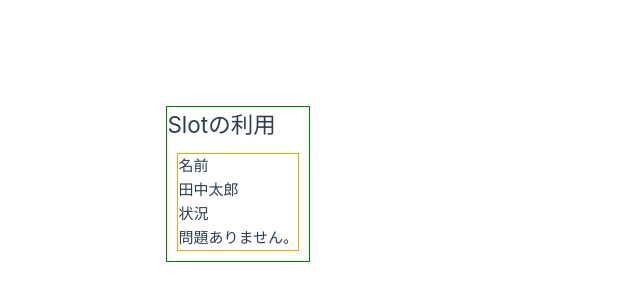
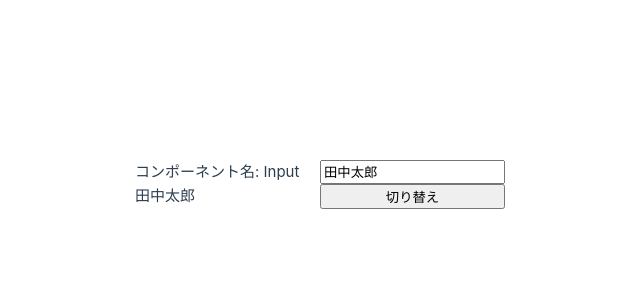
Before and after one commit to arakaki-asdf/hello-vue, a Vue app: page / in a window 1280 px wide. Shown: the part 216-516 px from the top of the page, without its empty margins (320-960 px from the left). Built offline with nearby package versions, Linux system fonts and the light colour scheme.

Commit message:
動的コンポーネント切り替え

```diff
--- a/src/App.vue
+++ b/src/App.vue
@@ -1,22 +1,29 @@
 <script setup lang="ts">
-import OneSection from "./components/OneSection.vue";
+import { ref, shallowRef } from "vue";
+import Radio from "./components/Radio.vue";
+import Select from "./components/Select.vue";
+import Input from "./components/Input.vue";
+
+const componentList = [Input, Radio, Select];
+const nameList: string[] = ["Input", "Radio", "Select"];
+
+let currentIndex = 0;
+const currentComponent = shallowRef(componentList[currentIndex]);
+const currentName = ref(nameList[currentIndex]);
+
+const switchComponent = (): void => {
+  currentIndex = ++currentIndex % componentList.length;
+  currentComponent.value = componentList[currentIndex];
+  currentName.value = nameList[currentIndex];
+}
 </script>
 
 <template>
-  <section class="box">
-    <h2>Slotの利用</h2>
-    <OneSection>
-      <template v-slot:detail="{memberInfo}">
-        <dl>
-          <dt>名前</dt>
-          <dd>{{  memberInfo.name }}</dd>
-
-          <dt>状況</dt>
-          <dd>{{ memberInfo.state }}</dd>
-        </dl>
-      </template>
-    </OneSection>
-  </section>
+  <p>コンポーネント名: {{ currentName }}</p>
+  <KeepAlive>
+    <component v-bind:is="currentComponent" />
+  </KeepAlive>
+  <button v-on:click="switchComponent">切り替え</button>
 </template>
 
 <style>
--- /dev/null
+++ b/src/components/Input.vue
@@ -0,0 +1,12 @@
+<script setup lang="ts">
+import { ref } from "vue";
+
+// v-modelによる双方向バインディング
+const inputNameModel = ref("田中太郎");
+</script>
+
+<template>
+    <!-- v-model 双方向バインディング -->
+    <input type="text" v-model="inputNameModel">
+    <p>{{ inputNameModel }}</p>
+</template>
--- /dev/null
+++ b/src/components/Radio.vue
@@ -0,0 +1,23 @@
+<script setup lang="ts">
+import { ref } from "vue";
+
+// v-modelによる双方向バインディング
+const memberType = ref(1);
+</script>
+
+<template>
+    <label>
+        <input type="radio" name="memberType" value="1" v-model="memberType">
+        通常会員
+    </label>
+    <label>
+        <input type="radio" name="memberType" value="2" v-model="memberType">
+        特別会員
+    </label>
+    <label>
+        <input type="radio" name="memberType" value="3" v-model="memberType">
+        優良会員
+    </label>
+    <br>
+    <p>選択されたラジオボタン: {{ memberType }}</p>
+</template>
--- /dev/null
+++ b/src/components/Select.vue
@@ -0,0 +1,16 @@
+<script setup lang="ts">
+import { ref } from "vue";
+
+// v-modelによる双方向バインディング
+const memberTypeSelect = ref(1);
+</script>
+
+<template>
+    <select v-model="memberTypeSelect">
+        <option value="1">通常会員</option>
+        <option value="2">特別会員</option>
+        <option value="3">優良会員</option>
+    </select>
+    <br>
+    <p>選択されたリスト: {{ memberTypeSelect }}</p>
+</template>
```
